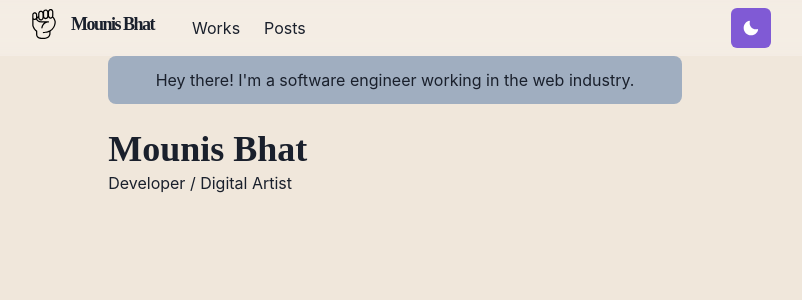
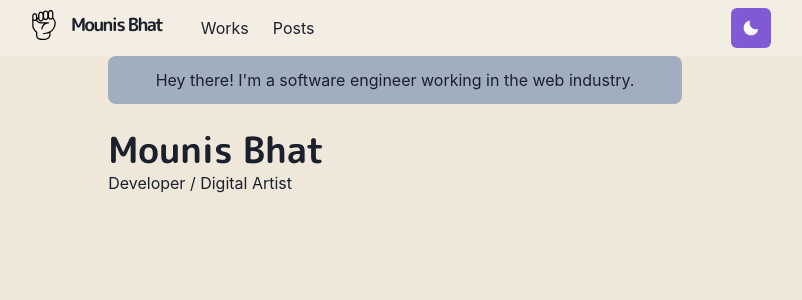
Before and after one commit to mounis-bhat/portfolio, a Next.js app: page / in a window 1280 px wide. Shown: the top 300 px of the page, without its empty margins (245-1047 px from the left). Built offline with nearby package versions, Linux system fonts and the light colour scheme.

Commit message:
Replace default font with "M PLUS Rounded 1c"

```diff
--- /dev/null
+++ b/components/fonts.js
@@ -0,0 +1,11 @@
+import { Global } from "@emotion/react"
+
+const Fonts = () => (
+  <Global
+    styles={`
+    @import url('https://fonts.googleapis.com/css2?family=M+PLUS+Rounded+1c:wght@300;700&display=swap');
+  `}
+  />
+)
+
+export default Fonts
--- a/pages/_app.jsx
+++ b/pages/_app.jsx
@@ -1,10 +1,13 @@
 import { ChakraProvider } from "@chakra-ui/react"
+
 import Main from "../components/layouts/Main"
 import theme from "../libs/theme"
+import Fonts from "../components/fonts"
 
 const App = ({ Component, pageProps, router }) => {
   return (
     <ChakraProvider theme={theme}>
+      <Fonts />
       <Main router={router}>
         <Component {...pageProps} key={router.route} />
       </Main>
```
